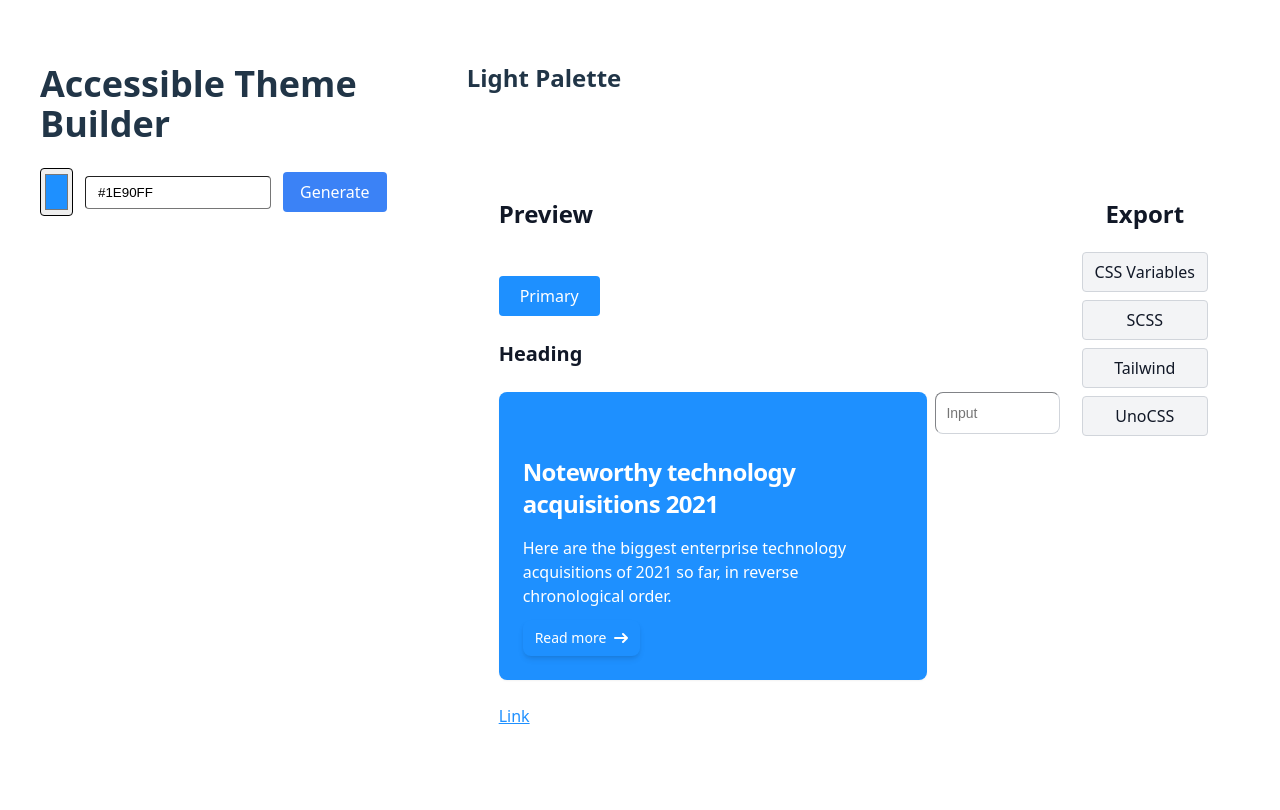
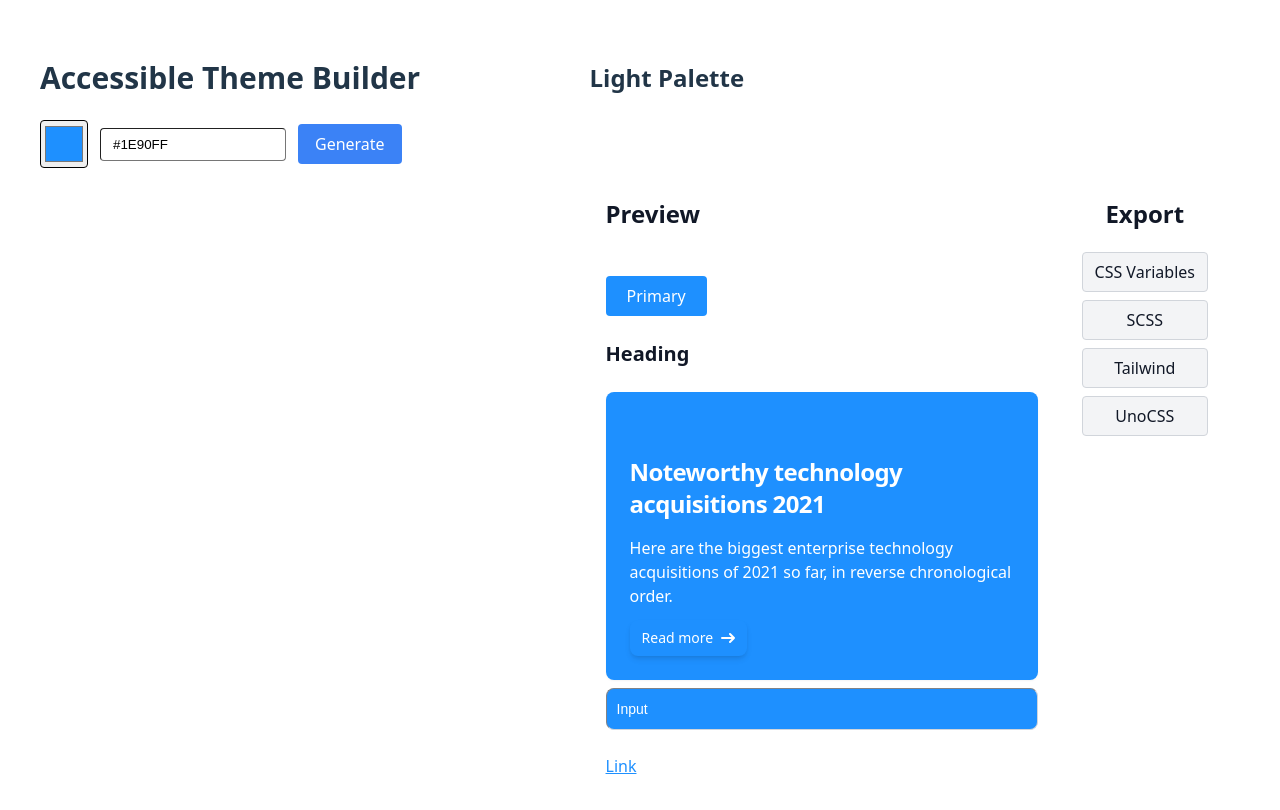
Before and after one commit to MadhushaPrasad/accessible-theme-builder, a Vue app: page / in a window 1280 px wide. Shown: the top 810 px of the page. Built offline with nearby package versions, Linux system fonts and the light colour scheme.

Commit message:
feat: improve layout and styling in App.vue, ColorPicker.vue, PaletteGrid.vue, and PreviewPanel.vue; enhance accessibility and user experience

```diff
--- a/src/App.vue
+++ b/src/App.vue
@@ -1,13 +1,13 @@
 <template>
   <div class="grid grid-cols-3 h-full">
     <!-- Left panel -->
-    <div class="p-10 h-screen">
-      <h1 class="mb-6 font-bold text-4xl">Accessible Theme Builder</h1>
+    <div class="fixed p-10 h-screen">
+      <h1 class="mb-6 font-bold text-3xl">Accessible Theme Builder</h1>
       <ColorPicker v-model="brandColor" @generate="onGenerate" />
     </div>
 
     <!-- Right panel -->
-    <div class="col-span-2 p-10 h-screen">
+    <div class="right-0 absolute col-span-2 p-10 h-screen">
       <PaletteGrid :palette="palette" @select="onSelect" />
       <div class="flex flex-row justify-between gap-3 px-4">
         <PreviewPanel :selected="selected" class="mt-6" />
@@ -42,6 +42,8 @@ function onGenerate() {
     textColor: bestTextColor(hex),
     ratio: contrastRatio(hex, "#ffffff").toFixed(2),
   }));
+
+  console.log(palette.value)
   applyCssVars(shades, "primary");
 }
 
--- a/src/components/ColorPicker.vue
+++ b/src/components/ColorPicker.vue
@@ -8,7 +8,8 @@
     <input type="text" v-model="color" class="px-3 py-2 border rounded w-40" />
     <button
       @click="$emit('generate')"
-      class="bg-blue-500 hover:bg-blue-600 px-4 py-2 rounded text-white"
+      :style="{ background: selectedHex, color: selectedTextColor }"
+      class="bg-blue-500 hover:bg-blue-800 px-4 py-2 rounded text-white"
     >
       Generate
     </button>
--- a/src/components/PaletteGrid.vue
+++ b/src/components/PaletteGrid.vue
@@ -1,6 +1,6 @@
 <template>
   <div>
-    <h2 class="mb-2 font-semibold">Light Palette</h2>
+    <h2 class="mb-2 px-4 font-semibold">Light Palette</h2>
     <div class="gap-3 grid grid-cols-5 p-4 border rounded">
       <div
         v-for="(c, i) in palette"
--- a/src/components/PreviewPanel.vue
+++ b/src/components/PreviewPanel.vue
@@ -19,7 +19,7 @@
     <h3 class="font-bold text-xl">Heading</h3>
 
     <!-- Card & Input -->
-    <div class="flex gap-2">
+    <div class="flex flex-col gap-2">
       <div
         :style="{ background: selectedHex, color: selectedTextColor }"
         :class="
@@ -67,20 +67,23 @@
         </a>
       </div>
 
-      <div>
       <input
+        :style="{ background: selectedHex }"
         :class="
           isDark
-              ? 'bg-gray-800 text-white border-gray-700'
-              : 'bg-white text-gray-900 border-gray-300'
+            ? selectedLabel == '50'
+              ? 'bg-gray-800 text-black border-gray-700 placeholder-black'
+              : 'bg-gray-800 text-white border-gray-700 placeholder-white'
+            : selectedLabel == '50'
+            ? 'bg-white text-black border-gray-300 placeholder-black'
+            : 'bg-white text-white border-gray-300 placeholder-white'
         "
         type="text"
         id="input"
-          class="block bg-gray-50 dark:bg-gray-700 p-2.5 border border-gray-300 dark:border-gray-600 focus:border-blue-500 dark:focus:border-blue-500 rounded-lg focus:ring-blue-500 dark:focus:ring-blue-500 w-full text-gray-900 dark:text-white text-sm dark:placeholder-gray-400"
+        class="block bg-gray-50 dark:bg-gray-700 p-2.5 border border-gray-300 dark:border-gray-600 focus:border-blue-500 dark:focus:border-blue-500 rounded-lg focus:ring-blue-500 dark:focus:ring-blue-500 text-gray-900 dark:text-white text-sm dark:placeholder-gray-400"
         placeholder="Input"
         required
       />
-      </div>
     </div>
 
     <!-- Link -->
@@ -134,4 +137,8 @@ function getTextColor(bg) {
 const selectedTextColor = computed(() => {
   return props.selected.textColor || getTextColor(props.selected.hex);
 });
+
+const selectedLabel = computed(() => {
+  return props.selected.label;
+});
 </script>
```
Lines whose indentation alone changed are shown as unchanged.
